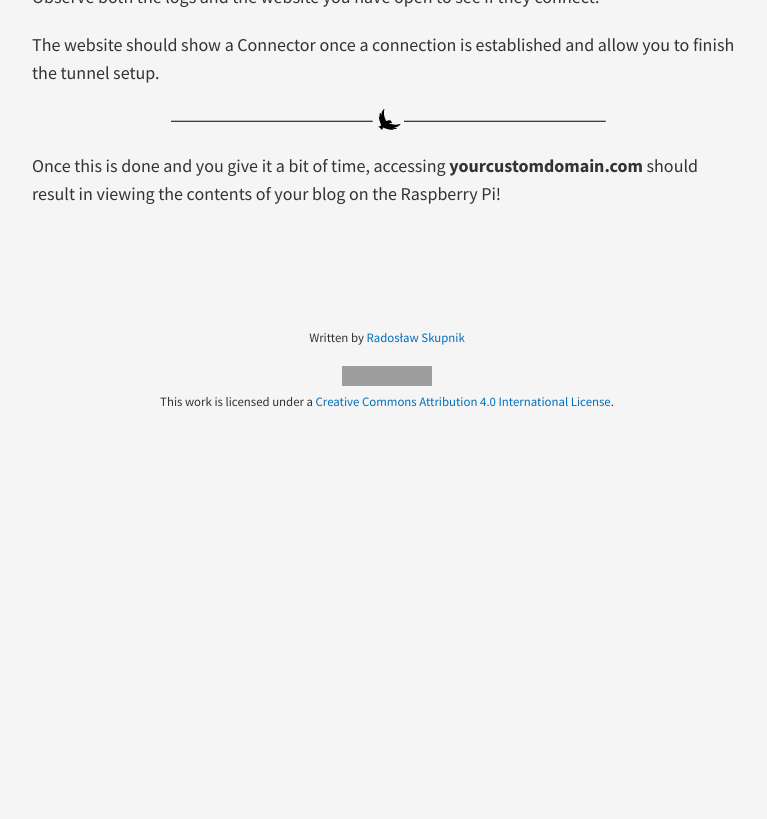
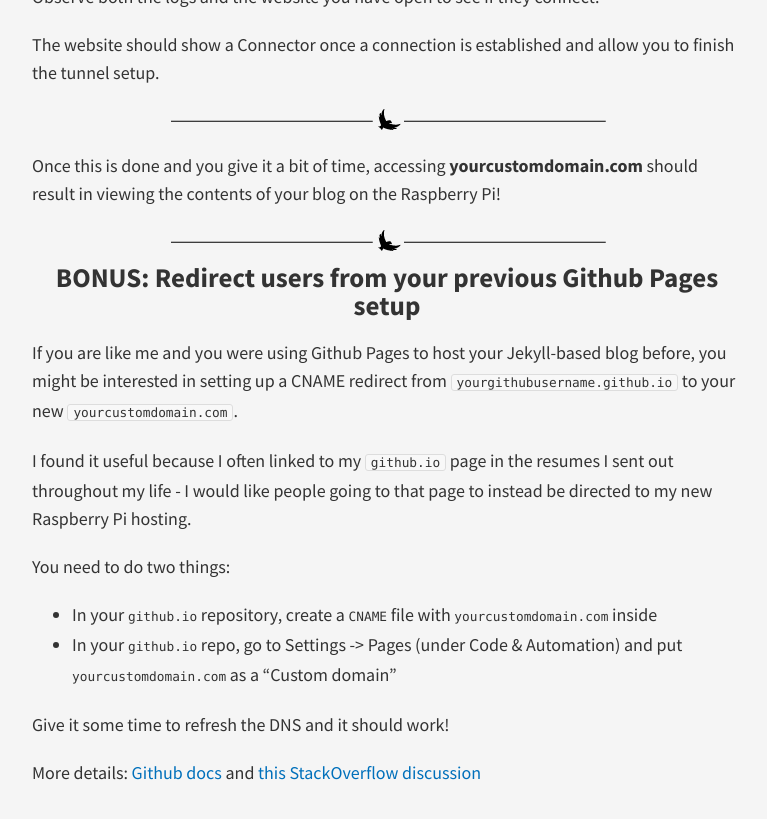
Before and after one commit to rskupnik/rskupnik.github.io, a Jekyll site: the page built from _posts/2025-02-25-selfhost-your-blog-on-raspberry-pi.md, in a window 1280 px wide and 900 px high, scrolled down 7959 px. Shown: the top 819 px of the window, without its empty margins (253-1020 px from the left). Built offline with Jekyll 4.4.1, drawn with Linux system fonts in a browser that asks for light colours; nearby versions of some CDN libraries; before the commit the page ends 8370 px from its top, so only the background shows below that; grey boxes are pictures that could not be loaded.

Commit message:
Add a bonus on github.io redirect

```diff
--- a/_posts/2025-02-25-selfhost-your-blog-on-raspberry-pi.md
+++ b/_posts/2025-02-25-selfhost-your-blog-on-raspberry-pi.md
@@ -284,3 +284,19 @@
 ---
 
 Once this is done and you give it a bit of time, accessing **yourcustomdomain.com** should result in viewing the contents of your blog on the Raspberry Pi!
+
+---
+
+## BONUS: Redirect users from your previous Github Pages setup
+
+If you are like me and you were using Github Pages to host your Jekyll-based blog before, you might be interested in setting up a CNAME redirect from `yourgithubusername.github.io` to your new `yourcustomdomain.com`.
+
+I found it useful because I often linked to my `github.io` page in the resumes I sent out throughout my life - I would like people going to that page to instead be directed to my new Raspberry Pi hosting.
+
+You need to do two things:
+* In your `github.io` repository, create a `CNAME` file with `yourcustomdomain.com` inside
+* In your `github.io` repo, go to Settings -> Pages (under Code & Automation) and put `yourcustomdomain.com` as a "Custom domain"
+
+Give it some time to refresh the DNS and it should work!
+
+More details: [Github docs](https://docs.github.com/en/pages/configuring-a-custom-domain-for-your-github-pages-site/managing-a-custom-domain-for-your-github-pages-site) and [this StackOverflow discussion](https://stackoverflow.com/questions/30167113/redirect-github-pages-to-custom-domain)
```
